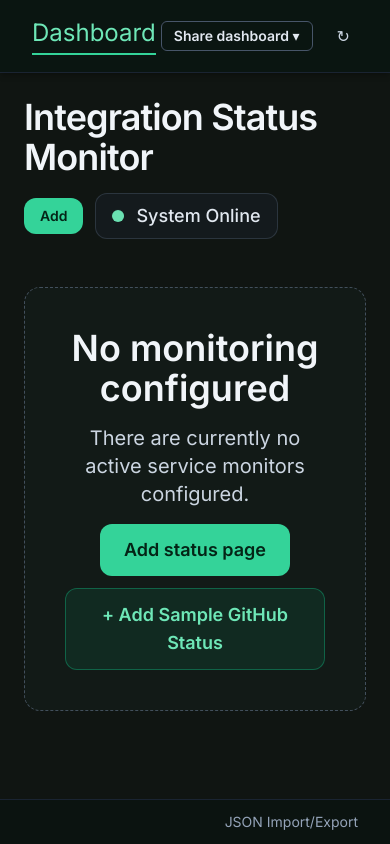
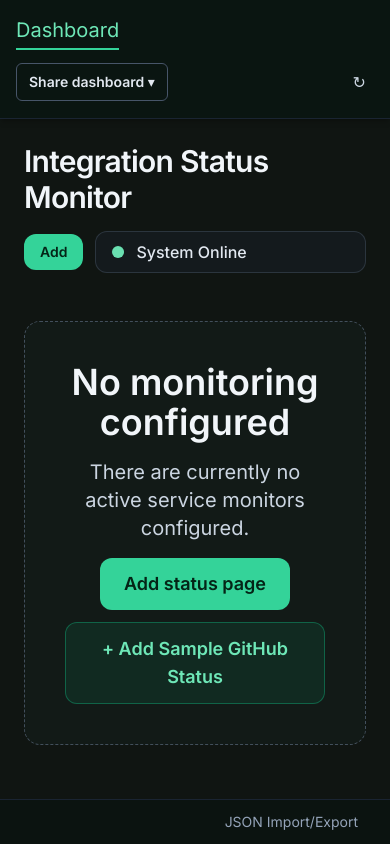
Before and after one commit to JoostVanVelthoven/statusdashboard, a React (Vite) app: page / in a window 390 px wide. Built offline with nearby package versions, Linux system fonts and the light colour scheme.

Commit message:
Fix mobile header layout and responsive status controls

```diff
--- a/src/App.tsx
+++ b/src/App.tsx
@@ -74,7 +74,7 @@ function NavLink({ to, label, isActive }: { to: string; label: string; isActive:
   return (
     <Link
       to={to}
-      className={`border-b-2 pb-1 text-2xl transition ${
+      className={`border-b-2 pb-1 text-xl transition md:text-2xl ${
         isActive
           ? 'border-emerald-400 text-emerald-300'
           : 'border-transparent text-slate-400 hover:text-slate-200'
@@ -301,19 +301,19 @@ export default function App() {
   return (
     <div className="flex min-h-screen flex-col bg-[#101512] text-slate-100">
       <nav className="sticky top-0 z-50 border-b border-slate-800/80 bg-[#0a1612]/90 shadow-md shadow-black/20 backdrop-blur">
-        <div className="mx-auto flex w-full max-w-[1920px] items-center justify-between px-8 py-4 md:px-10">
+        <div className="mx-auto flex w-full max-w-[1920px] flex-col gap-3 px-4 py-4 sm:px-6 md:flex-row md:items-center md:justify-between md:px-10">
           <div className="flex items-center gap-8">
             <div className="flex items-center gap-4 md:gap-6">
               <NavLink to="/" label="Dashboard" isActive={isDashboardRoute} />
             </div>
           </div>
 
-          <div className="flex items-center gap-4 text-slate-300">
-            <span className="hidden text-lg md:block">Refresh rate: 60s</span>
+          <div className="flex w-full items-center justify-between gap-2 text-slate-300 md:w-auto md:justify-end md:gap-4">
+            <span className="hidden text-lg lg:block">Refresh rate: 60s</span>
             <div className="relative" ref={shareMenuRef}>
               <button
                 type="button"
-                className="rounded-md border border-slate-600 px-3 py-1 text-sm font-semibold text-slate-200 transition hover:border-slate-400 hover:bg-slate-800/70"
+                className="rounded-md border border-slate-600 px-3 py-2 text-sm font-semibold text-slate-200 transition hover:border-slate-400 hover:bg-slate-800/70"
                 onClick={() => setIsShareMenuOpen((current) => !current)}
                 title="Share dashboard"
                 aria-haspopup="menu"
--- a/src/components/StatusDashboard.tsx
+++ b/src/components/StatusDashboard.tsx
@@ -648,9 +648,9 @@ export function StatusDashboard({
     <main className="mx-auto w-full max-w-[1920px] p-6 md:p-8">
       <header className="mb-8 flex flex-col justify-between gap-4 xl:flex-row xl:items-end">
         <div>
-          <h1 className="text-4xl font-semibold tracking-tight text-slate-100">Integration Status Monitor</h1>
+          <h1 className="text-3xl font-semibold tracking-tight text-slate-100 sm:text-4xl">Integration Status Monitor</h1>
         </div>
-        <div className="flex flex-wrap items-center gap-3">
+        <div className="flex w-full flex-wrap items-center gap-3 xl:w-auto xl:justify-end">
           <button
             type="button"
             onClick={handleQuickAddClick}
@@ -659,10 +659,10 @@ export function StatusDashboard({
           >
             {isPreparingAddFlow || isAddingPage ? 'Adding...' : 'Add'}
           </button>
-          <div className="flex items-center gap-3 rounded-xl border border-slate-500/30 bg-slate-800/30 px-4 py-2 text-slate-200">
+          <div className="flex min-w-0 flex-1 items-center gap-3 rounded-xl border border-slate-500/30 bg-slate-800/30 px-4 py-2 text-slate-200 xl:flex-none">
             <span className="status-pulse h-3 w-3 rounded-full bg-emerald-300" aria-hidden="true" />
-            <span className="text-lg font-medium">System Online</span>
-            {isPolling ? <span className="text-sm text-slate-300/80">(Refreshing...)</span> : null}
+            <span className="truncate text-base font-medium sm:text-lg">System Online</span>
+            {isPolling ? <span className="shrink-0 text-sm text-slate-300/80">(Refreshing...)</span> : null}
           </div>
         </div>
       </header>
```
